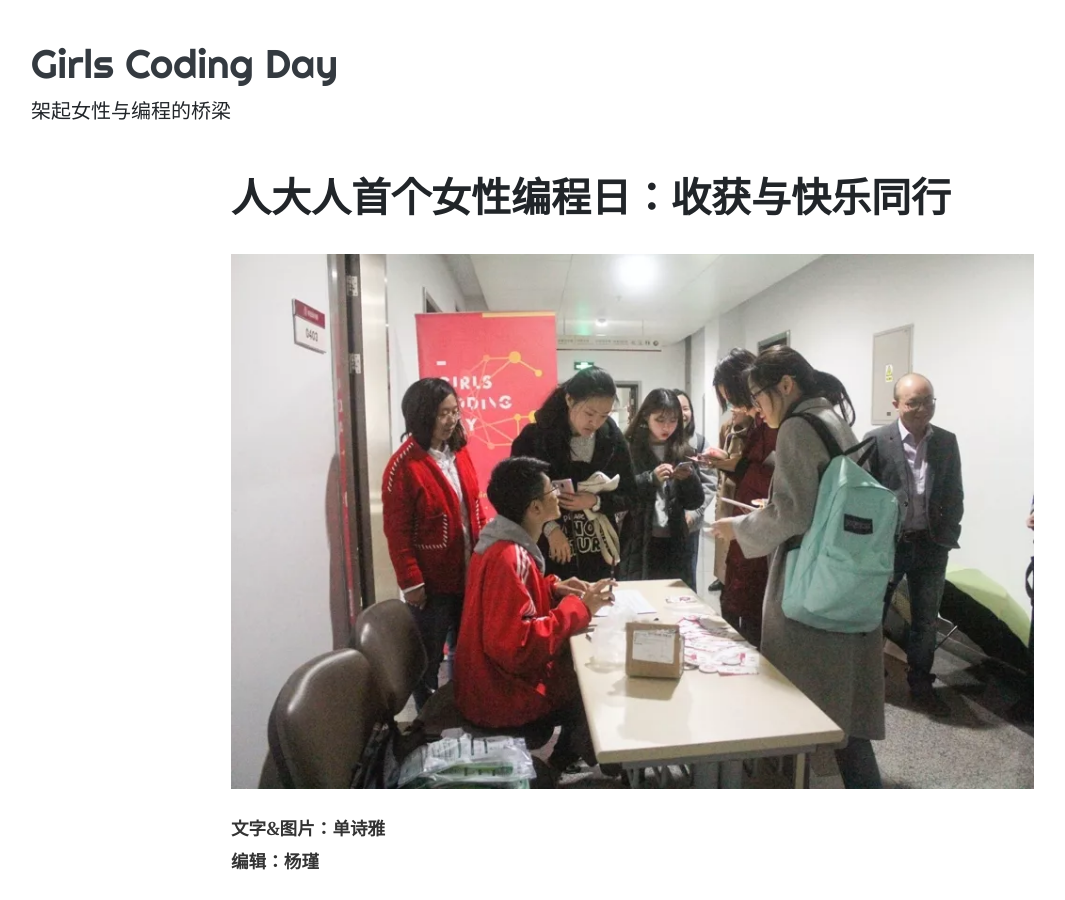
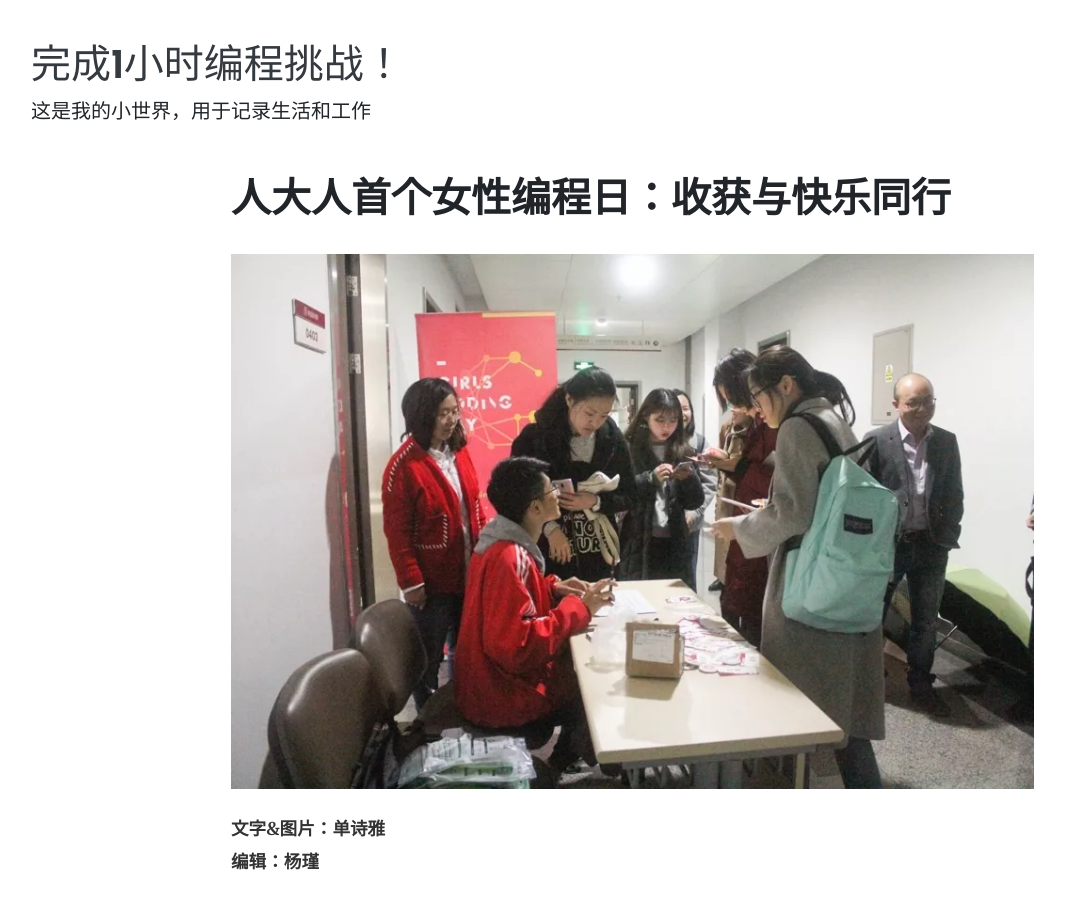
Before and after one commit to angela-cyy/cyy-first-blog, a Jekyll site: the page built from _posts/2018-11-05-my-first-post.md, in a window 1280 px wide and 900 px high. Shown: the whole window, without its empty margins (54-1119 px from the left). Built offline with Jekyll 4.4.1, drawn with Linux system fonts in a browser that asks for light colours; nearby versions of some CDN libraries; some of the changed text lies outside the part shown.

Commit message:
更新配置文件
自定义了标题

```diff
--- a/_config.yml
+++ b/_config.yml
@@ -1,12 +1,12 @@
 # "/" + 仓库的名字. 资源文件的路径组成部分
-baseurl: "/Girls-Coding-Day-Jekyll-blog-2"
+baseurl: "/cyy-first-blog"
 
 # 网页的标题
-title: "Girls Coding Day"
+title: "科技遇见她"
 # 网站的主标题
-name: "Girls Coding Day"
+name: "完成1小时编程挑战！"
 # 网站副标题
-description: "架起女性与编程的桥梁"
+description: "这是我的小世界，用于记录生活和工作"
 
 # 分页配置
 # 每页文章数量
```
